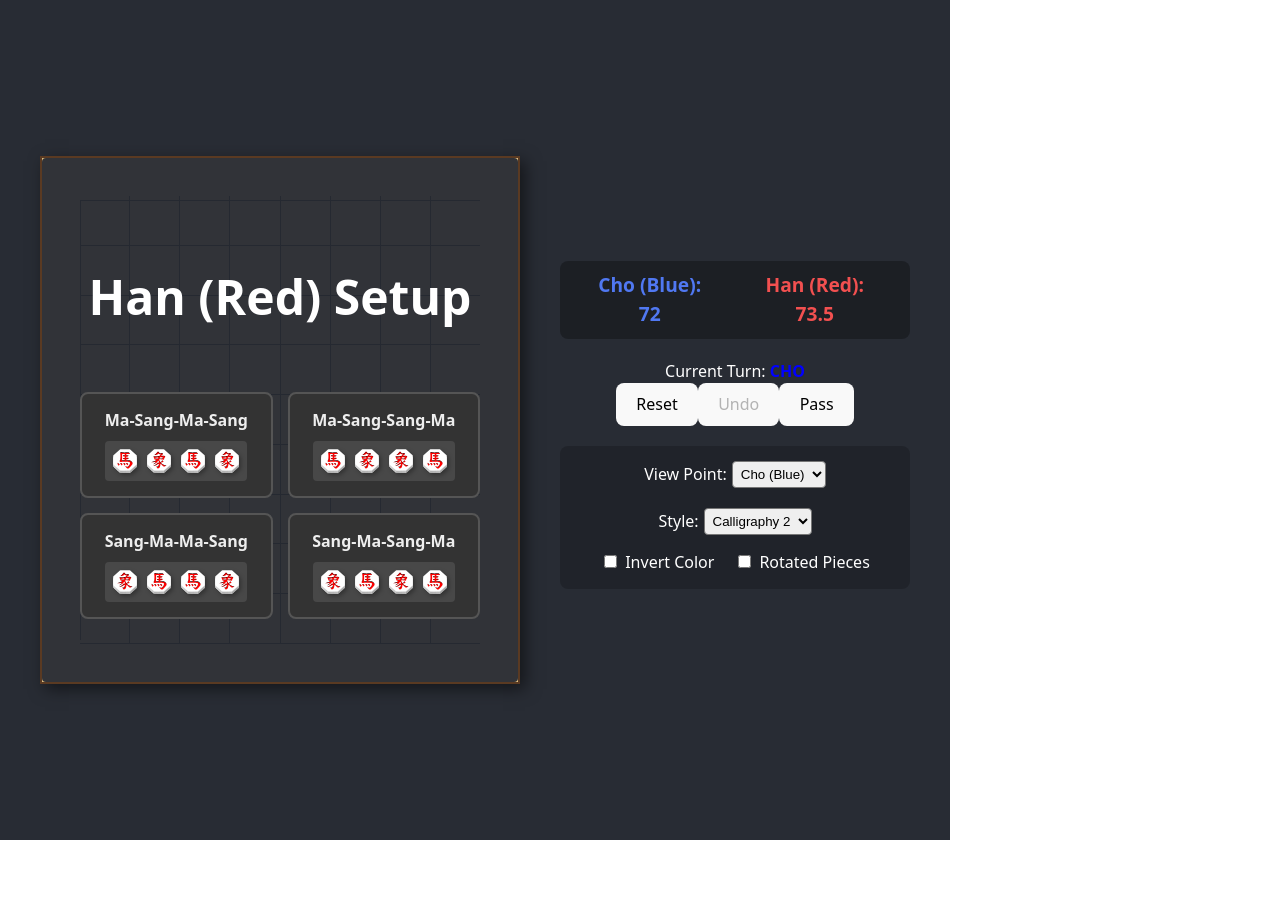
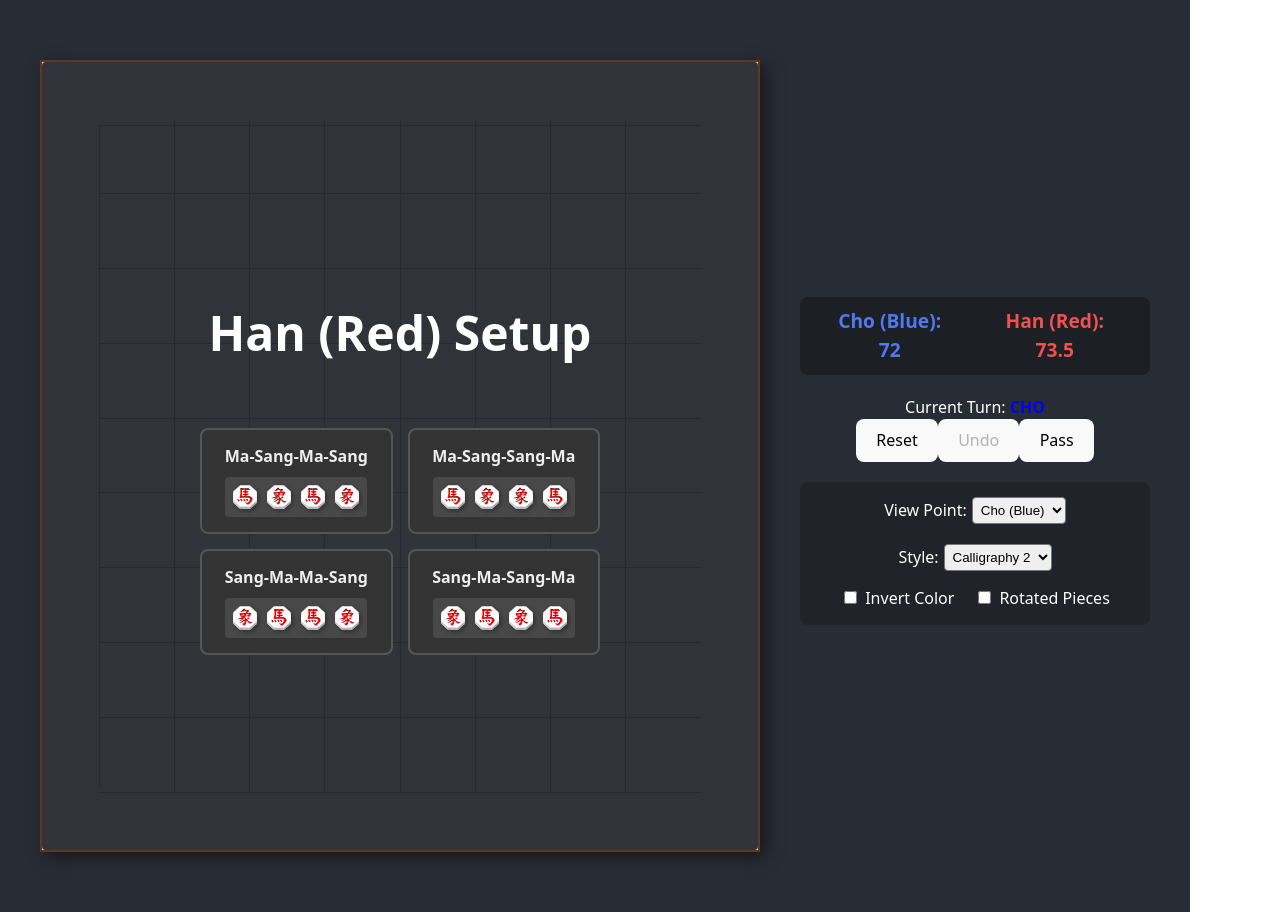
Before and after one commit to yeseoLee/janggi, a React app in the folder frontend/: page / in a window 1280 px wide. Before the commit the page ends 840 px from the top, so only its background shows below. Built offline with nearby package versions, Linux system fonts and the light colour scheme; the HTML template or start-up script is replaced by a standard one.

Commit message:
fix: Unify board size limits across responsive layouts

```diff
--- a/frontend/src/components/Board.css
+++ b/frontend/src/components/Board.css
@@ -2,7 +2,7 @@
   position: relative;
   /* Fluid sizing */
   width: 90vmin;
-  max-width: 650px;
+  max-width: 800px;
   aspect-ratio: 500 / 550;
   height: auto;
   background-color: #e3c080;
@@ -345,8 +345,9 @@
     }
 
     .janggi-board {
-        /* Allow board to take more focus */
-        width: 60vmin;
-        max-width: 800px;
+        /* Remove explicit width reduction to prevent shrinking */
+        /* It will inherit 90vmin from default, and flex-shrink will handle overlap */
+        /* Ensure it doesn't get too small if screen is narrow but above 950px */
+        flex-shrink: 1;
     }
 }
```
